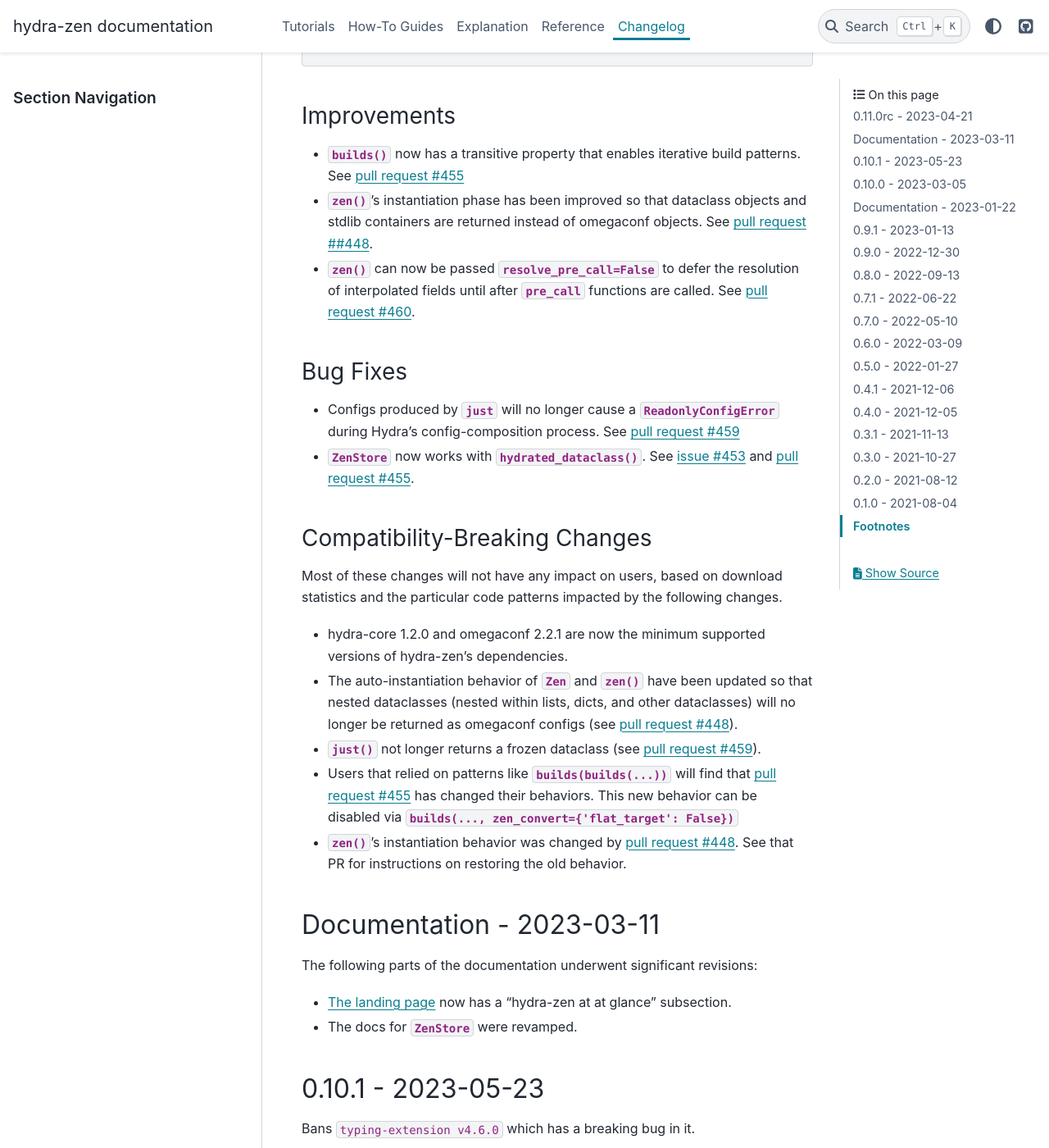
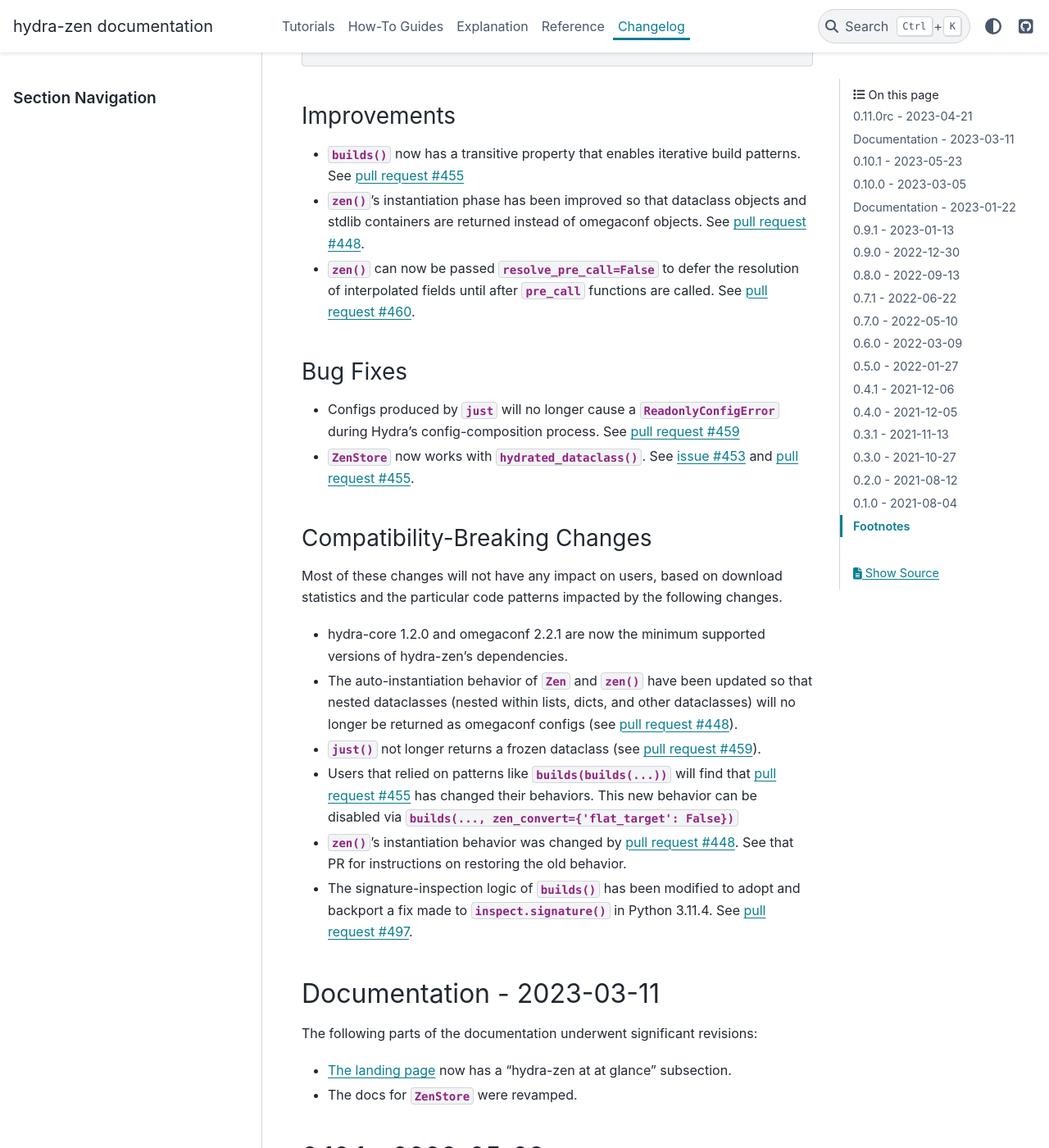
Before and after one commit to mit-ll-responsible-ai/hydra-zen, a Sphinx documentation site: the page built from docs/source/changes.rst, in a window 1280 px wide and 1400 px high, scrolled down 1277 px. Shown: the whole window at 82% size. Built offline with Sphinx 7.4.7 and the PyData theme 0.15.4, drawn with Linux system fonts in a browser that asks for light colours; the version number could not be read and is left out.

Commit message:
update changelog

```diff
--- a/docs/source/changes.rst
+++ b/docs/source/changes.rst
@@ -51,7 +51,7 @@
 Improvements
 ------------
 - :func:`~hydra_zen.builds` now has a transitive property that enables iterative build patterns. See :pull:`455`
-- :func:`~hydra_zen.zen`'s instantiation phase has been improved so that dataclass objects and stdlib containers are returned instead of omegaconf objects. See :pull:`#448`.
+- :func:`~hydra_zen.zen`'s instantiation phase has been improved so that dataclass objects and stdlib containers are returned instead of omegaconf objects. See :pull:`448`.
 - :func:`~hydra_zen.zen` can now be passed `resolve_pre_call=False` to defer the resolution of interpolated fields until after `pre_call` functions are called. See :pull:`460`.
 
 Bug Fixes
@@ -68,6 +68,7 @@
 - :func:`~hydra_zen.just` not longer returns a frozen dataclass (see :pull:`459`).
 - Users that relied on patterns like `builds(builds(...))` will find that :pull:`455` has changed their behaviors. This new behavior can be disabled via `builds(..., zen_convert={'flat_target': False})`
 - :func:`~hydra_zen.zen`'s instantiation behavior was changed by :pull:`448`. See that PR for instructions on restoring the old behavior.
+- The signature-inspection logic of :func:`~hydra_zen.builds` has been modified to adopt and backport a fix made to :py:func:`inspect.signature` in Python 3.11.4. See :pull:`497`.
 
 --------------------------
 Documentation - 2023-03-11
```
